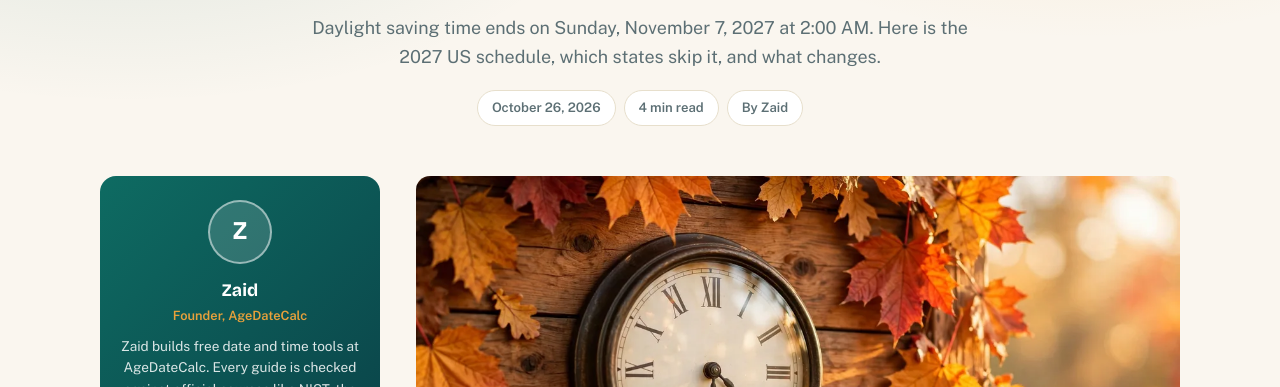
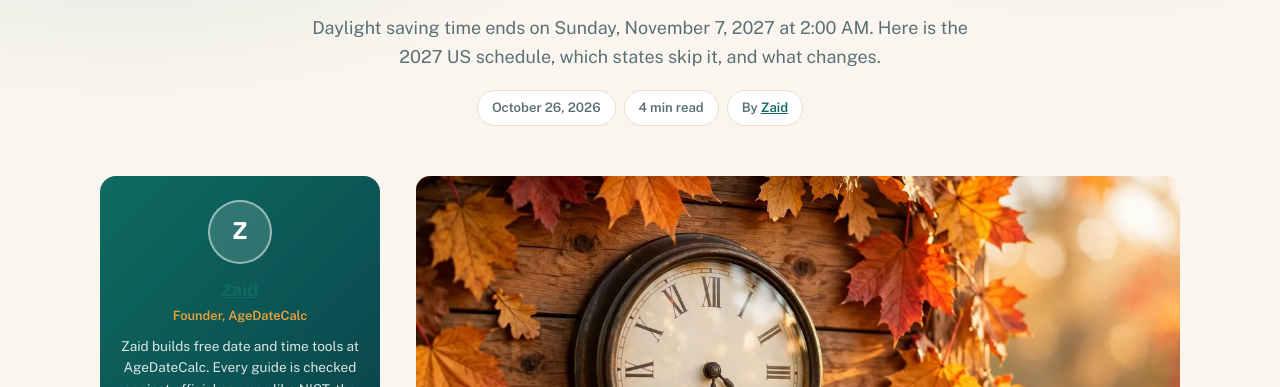
Before and after one commit to zaidmeo09-dhangal/agedatecalc, a Jekyll site: the page built from _posts/2026-10-26-when-does-daylight-saving-time-end-2026.md, in a window 1280 px wide and 900 px high. Shown: the part 276-663 px from the top of the window. Built offline with Jekyll 4.4.1, drawn with Linux system fonts in a browser that asks for light colours.

Commit message:
SEO audit fixes: broken links, titles, DST 2027, schema, og:image

```diff
--- a/_layouts/post.html
+++ b/_layouts/post.html
@@ -16,7 +16,7 @@
     <div class="post-meta-pills">
       <span class="meta-pill">{{ page.date | date: "%B %-d, %Y" }}</span>
       {% if page.read_time %}<span class="meta-pill">{{ page.read_time }}</span>{% else %}{% assign words = content | number_of_words %}<span class="meta-pill">{{ words | divided_by: 200 | plus: 1 }} min read</span>{% endif %}
-      <span class="meta-pill">By {{ page.author | default: "Zaid" }}</span>
+      <span class="meta-pill">By <a href="{{ '/about/' | relative_url }}">{{ page.author | default: "Zaid" }}</a></span>
     </div>
   </div>
 </section>
@@ -26,7 +26,7 @@
     <aside class="post-sidebar">
       <div class="author-card">
         <div class="author-avatar">Z</div>
-        <div class="author-name">{{ page.author | default: "Zaid" }}</div>
+        <div class="author-name"><a href="{{ '/about/' | relative_url }}">{{ page.author | default: "Zaid" }}</a></div>
         <div class="author-role">Founder, AgeDateCalc</div>
         <p class="author-bio">Zaid builds free date and time tools at AgeDateCalc. Every guide is checked against official sources like NIST, the U.S. Naval Observatory, and timeanddate.com so the math you read here matches the math the tools do.</p>
       </div>
```
